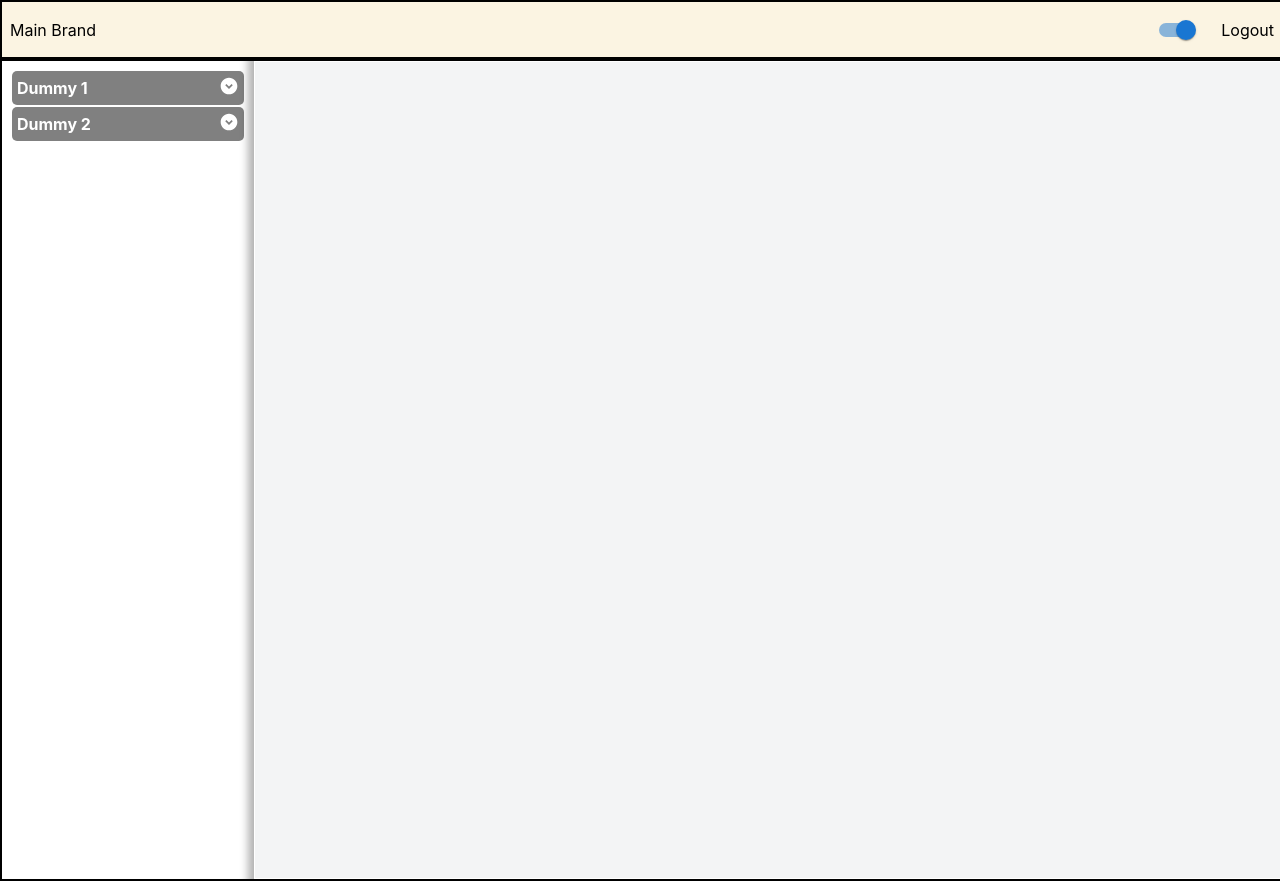
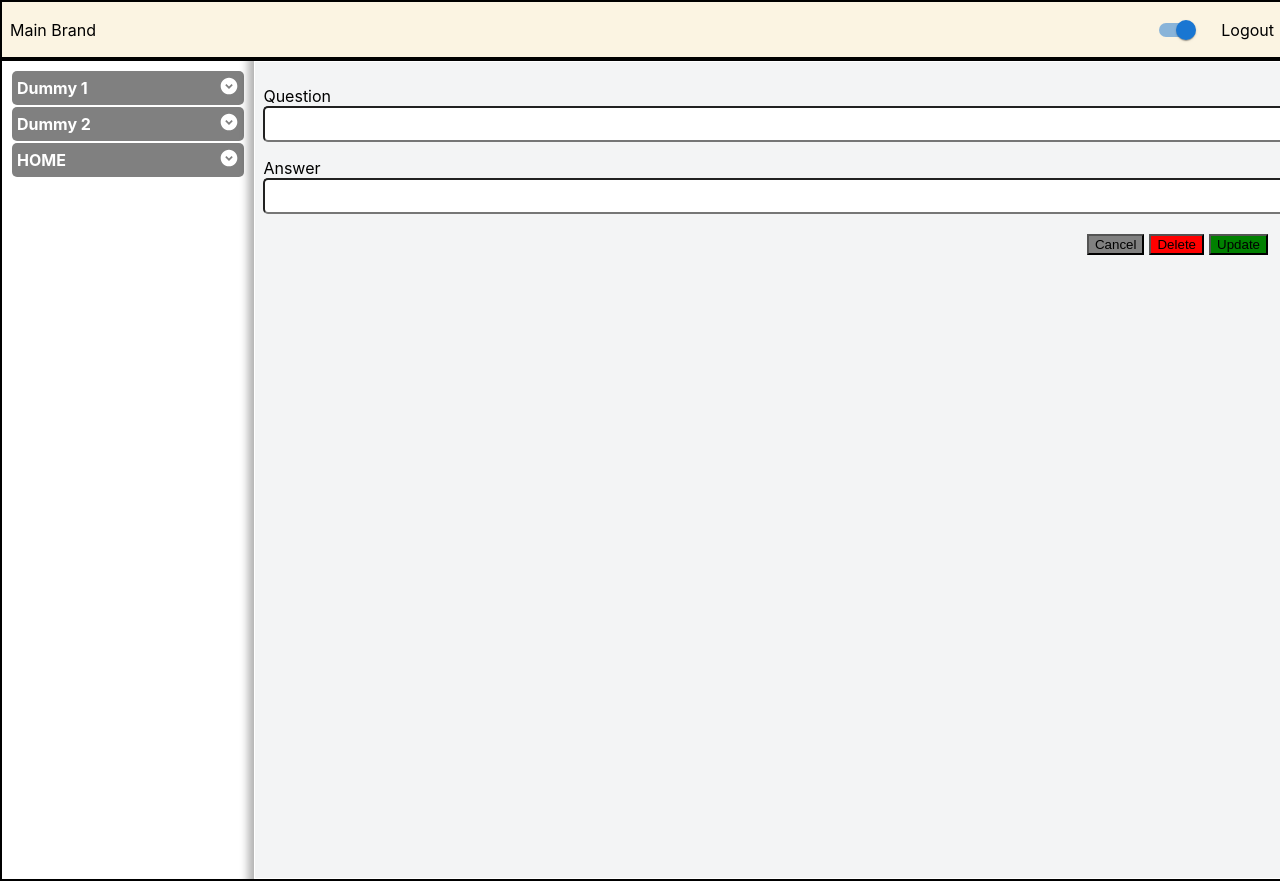
Before and after one commit to thilina4321/thilina-react-admin-template, a React (Create React App) app: page /faq/1 in a window 1280 px wide. Built offline with nearby package versions, Linux system fonts and the light colour scheme.

Commit message:
remove ui outdated

```diff
--- a/src/components/ButtonCreateGroupComponent.js
+++ b/src/components/ButtonCreateGroupComponent.js
@@ -1,13 +1,12 @@
 import React from "react";
-import { CButton } from "@coreui/react";
 import { useDispatch } from "react-redux";
-import { useHistory } from "react-router-dom";
+import { useNavigate } from "react-router-dom";
 import useHttp from "../hooks/useHttp";
 
 const ButtonCreateGroupComponent = (props) => {
   const { action, backRoute, data, url } = props;
   const dispatch = useDispatch();
-  const history = useHistory();
+  const history = useNavigate();
 
   const createRequest = useHttp({
     url,
@@ -37,19 +36,19 @@ const ButtonCreateGroupComponent = (props) => {
         justifyContent: "flex-end",
       }}
     >
-      <CButton
+      <button
         onClick={cancelHandler}
         style={{ backgroundColor: "grey", cursor: "pointer" }}
       >
         Cancel
-      </CButton>
+      </button>
 
-      <CButton
+      <button
         onClick={createHandler}
         style={{ backgroundColor: "green", cursor: "pointer" }}
       >
         Create
-      </CButton>
+      </button>
     </div>
   );
 };
--- a/src/components/ButtonGroupComponent.js
+++ b/src/components/ButtonGroupComponent.js
@@ -1,13 +1,12 @@
 import React from "react";
-import { CButton } from "@coreui/react";
 import { useDispatch } from "react-redux";
-import { useHistory } from "react-router-dom";
+import { useNavigate } from "react-router-dom";
 import useHttp from "../hooks/useHttp";
 
 const ButtonUpdateGroupComponent = (props) => {
   const { action, backRoute, id, data, updateUrl, deleteUrl } = props;
   const dispatch = useDispatch();
-  const history = useHistory();
+  const history = useNavigate();
 
   const updateRequest = useHttp({
     url: `${updateUrl}/${id}`,
@@ -46,24 +45,24 @@ const ButtonUpdateGroupComponent = (props) => {
         justifyContent: "flex-end",
       }}
     >
-      <CButton
+      <button
         onClick={cancelHandler}
         style={{ backgroundColor: "grey", cursor: "pointer" }}
       >
         Cancel
-      </CButton>
-      <CButton
+      </button>
+      <button
         onClick={deleteHandler}
         style={{ backgroundColor: "red", cursor: "pointer" }}
       >
         Delete
-      </CButton>
-      <CButton
+      </button>
+      <button
         onClick={updateHandler}
         style={{ backgroundColor: "green", cursor: "pointer" }}
       >
         Update
-      </CButton>
+      </button>
     </div>
   );
 };
--- a/src/layout/MainSidebar.js
+++ b/src/layout/MainSidebar.js
@@ -1,5 +1,5 @@
 import React, { Fragment, useState } from "react";
-import { navigation } from "../navigator/aa-index";
+import { navigation } from "../navigation/aa-index";
 import classes from "./layout_light.module.css";
 import darkclasses from "./layout_dark.module.css";
 import { NavLink } from "react-router-dom";
@@ -57,7 +57,7 @@ const MainSidebar = (props) => {
                   gap: "0.5rem",
                 }}
               >
-                <div style={{ fontWeight: "bold" , flex:1, textAlign:'start'}}> {main.name}</div>
+                <div style={{ fontWeight: "bold" , flex:1, textAlign:'start'}}> {main}</div>
                 <div > {<ArrowDownward sx={{ fontSize: 20 }} />}</div>
               </div>
             </div>
--- a/src/navigator/aa-index.js
+++ b/src/navigation/aa-index.js
@@ -1,7 +1,9 @@
 import { oneNavi } from "./one";
 import { secNavi } from "./two";
+import {faqNavigation} from './home'
 
 export const navigation = [
   oneNavi,
-  secNavi
+  secNavi,
+  faqNavigation
 ];
--- /dev/null
+++ b/src/navigation/home.js
@@ -0,0 +1,6 @@
+export const faqNavigation = {
+    main:"HOME",
+    sub: [
+      { name: "FAQ", path: "/faq" },
+    ],
+  }
--- a/src/navigator/one.js
+++ b/src/navigation/one.js
@@ -1,6 +1,5 @@
-import AbcRounded from '@mui/icons-material/AbcRounded'
 export const oneNavi = {
-    main:{name: "Dummy 1", icon: AbcRounded },
+    main:"Dummy 1",
     sub: [
       { name: "Game", path: "/" },
       { name: "Spec Game", path: "dummy1-game" },
--- /dev/null
+++ b/src/navigation/two.js
@@ -0,0 +1,7 @@
+export const secNavi = {
+  main: "Dummy 2",
+  sub: [
+    { name: "Hello", path: "/dummy2" },
+    { name: "Spec Hello", path: "/dummy2-game" },
+  ],
+};
--- a/src/navigator/two.js
+++ /dev/null
@@ -1,9 +0,0 @@
-import AbcRounded from '@mui/icons-material/AbcRounded'
-
-export const secNavi =  {
-    main:{name: "Dummy 2", icon: AbcRounded  },
-    sub: [
-      { name: "Hello", path: "/dummy2" },
-      { name: "Spec Hello", path: "/dummy2-game" },
-    ],
-  }
--- a/src/router/aa-index.js
+++ b/src/router/aa-index.js
@@ -1,4 +1,5 @@
 import { oneRouter } from "./one";
 import { secondRouter } from "./two";
+import { homeRouter } from "./home";
 
-export const routes = [...oneRouter, ...secondRouter];
+export const routes = [...oneRouter, ...secondRouter, ...homeRouter];
--- /dev/null
+++ b/src/router/home.js
@@ -0,0 +1,8 @@
+import Faq from "../views/home/faq/Faq";
+import SpecificFaq from '../views/home/faq/SpecificFaq'
+
+
+export const homeRouter = [
+  { path: "/faq", element: <Faq /> },
+  { path: "faq/:id", element: <SpecificFaq /> },
+];
--- a/src/views/home/faq/Faq.js
+++ b/src/views/home/faq/Faq.js
@@ -1,17 +1,16 @@
 import React, { Fragment, useEffect } from "react";
-import { CButton } from "@coreui/react";
 import CardComponent from "../../../components/Card";
 import { OutsideWrapper, InsideWrapper } from "../../../components/Wrapper";
 import { useSelector, useDispatch } from "react-redux";
 import { homeFaqActions } from "../../../store/home/faq";
 
-import { useHistory } from "react-router-dom";
+import { useNavigate } from "react-router-dom";
 import useHttp from "../../../hooks/useHttp";
 
 const Faqs = () => {
   const dispatch = useDispatch();
   const { mountNumber, faqs } = useSelector((state) => state.homeFaq);
-  const history = useHistory();
+  const history = useNavigate();
   const getRequest = useHttp({
     url: "/home/get-faqs",
     method: "get",
@@ -38,7 +37,7 @@ const Faqs = () => {
 
   return (
     <Fragment>
-      <CButton onClick={() => createOrUpdateFaq(null)}>New Faq</CButton>
+      <button onClick={() => createOrUpdateFaq(null)}>New Faq</button>
       <OutsideWrapper>
         {faqs.map((faq) => (
           <InsideWrapper key={faq.id}>
```
